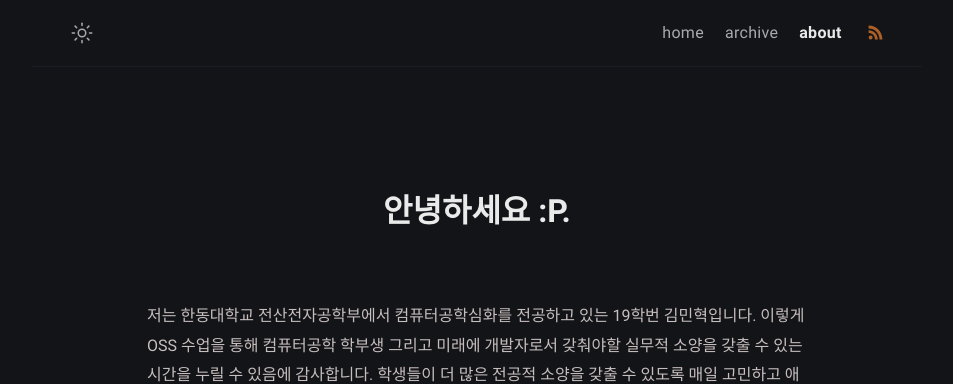
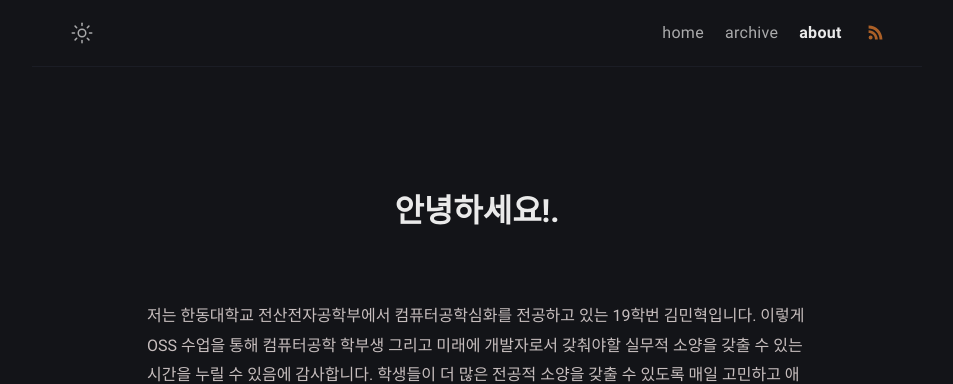
Before and after one commit to greentea991212/greentea991212.github.io, a Jekyll site: the page built from about.md, in a window 1280 px wide. Shown: the top 384 px of the page, without its empty margins (163-1116 px from the left). Built offline with Jekyll 4.4.1, drawn with Linux system fonts in a browser that asks for light colours.

```diff
--- a/about.md
+++ b/about.md
@@ -1,5 +1,5 @@
 ---
-title: 안녕하세요 :P
+title: 안녕하세요!
 permalink: /about/
 layout: page
 excerpt: 반갑습니다!
```
